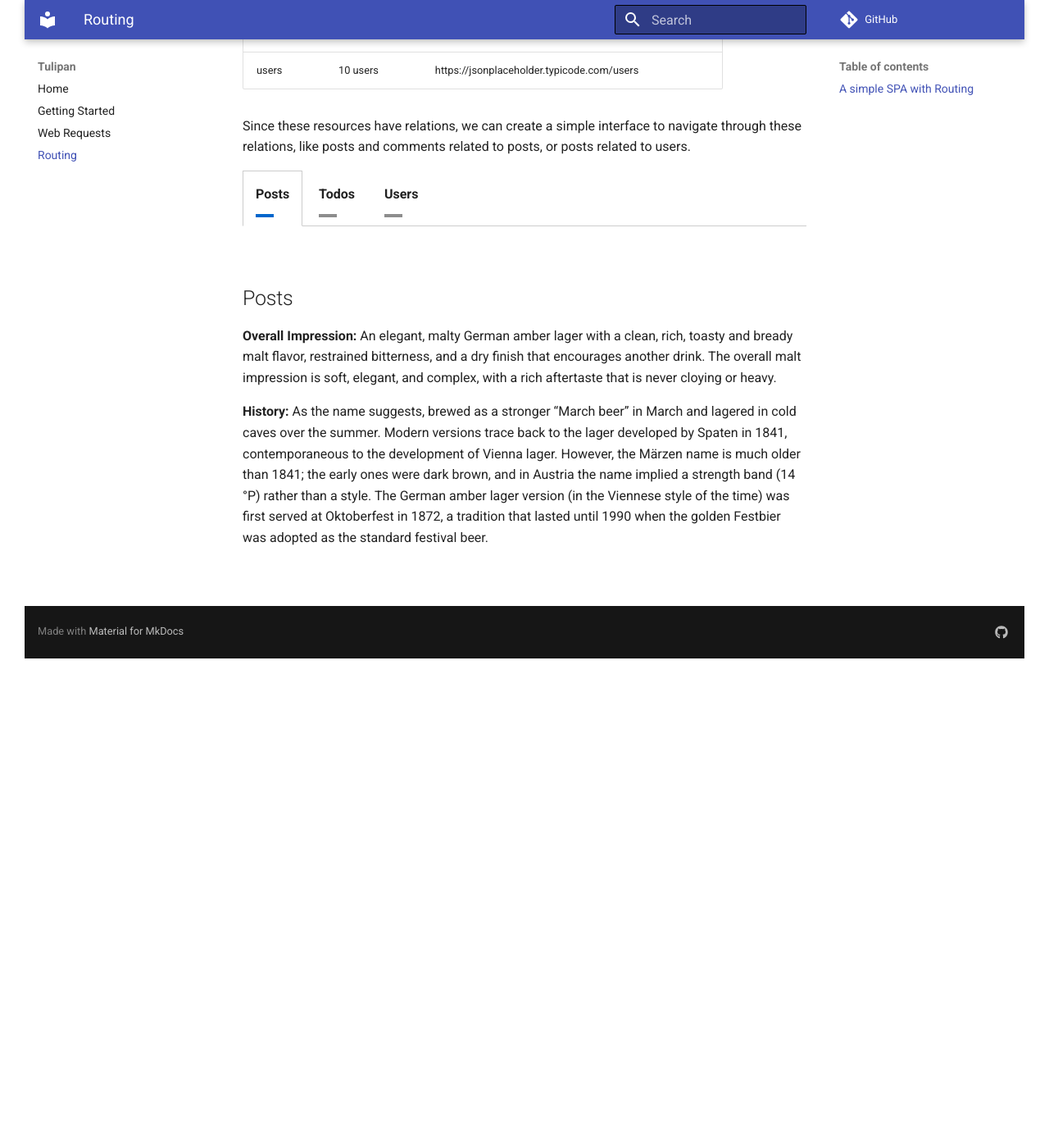
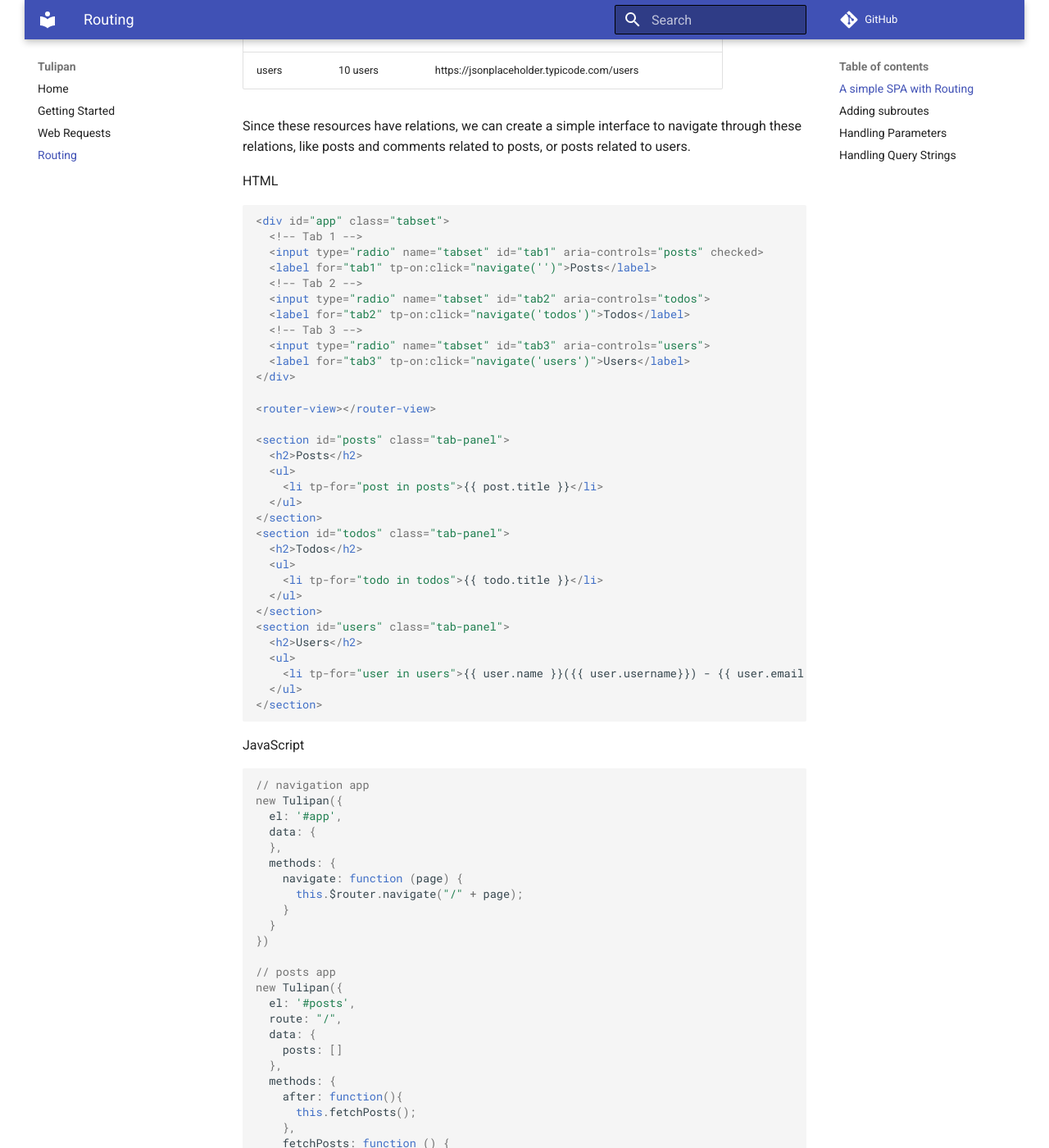
Before and after one commit to carrasquel/tulipan-documentation, an MkDocs documentation site: the page built from docs/routing.md, in a window 1280 px wide and 1400 px high, scrolled down 698 px. Shown: the whole window at 82% size. Built offline with MkDocs 1.6.1 and Material for MkDocs 9.7.7, drawn with Linux system fonts in a browser that asks for light colours; comment, search, counter and statistics services are not loaded; before the commit the page ends 1531 px from its top, so only the background shows below that; some of the changed text lies outside the part shown.

Commit message:
Routing guide with subroutes2

````diff
--- a/docs/javascripts/demo.js
+++ b/docs/javascripts/demo.js
@@ -78,8 +78,187 @@ new Tulipan({
   }
 })
 
-// materialize
+new Tulipan({
+  el: '#demo6-app',
+  data: {
+  },
+  methods: {
+    navigate: function (page) {
+      this.$router.navigate("/" + page);
+    }
+  }
+})
 
-$(document).ready(function(){
-  $('.tabs').tabs();
-});
+new Tulipan({
+  el: '#posts',
+  route: "/",
+  data: {
+    posts: []
+  },
+  methods: {
+    after: function(){
+      this.fetchPosts();
+    },
+    fetchPosts: function () {
+      this.$http.get('https://jsonplaceholder.typicode.com/posts')
+        .then(function (res){
+          this.$set("posts", res.data.slice(0, 20));
+        }, function(err){
+          console.log(err);
+        })
+    }
+  }
+})
+
+new Tulipan({
+  el: '#todos',
+  route: "/todos",
+  data: {
+    todos: []
+  },
+  methods: {
+    after: function(){
+      this.fetchTodos();
+    },
+    fetchTodos: function () {
+      this.$http.get('https://jsonplaceholder.typicode.com/todos')
+        .then(function (res){
+          this.$set("todos", res.data.slice(0, 20));
+        }, function(err){
+          console.log(err);
+        })
+    }
+  }
+})
+
+new Tulipan({
+  el: '#users',
+  route: "/users",
+  data: {
+    users: []
+  },
+  methods: {
+    after: function(){
+      this.fetchUsers();
+    },
+    fetchUsers: function () {
+      this.$http.get('https://jsonplaceholder.typicode.com/users')
+        .then(function (res){
+          this.$set("users", res.data);
+        }, function(err){
+          console.log(err);
+        })
+    }
+  }
+})
+
+new Tulipan({
+  el: '#demo7-app',
+  data: {
+  },
+  methods: {
+    navigate: function (page) {
+      this.$router.navigate("/" + page);
+    }
+  }
+})
+
+new Tulipan({
+  el: '#posts2',
+  route: {
+    main: "#demo7-app",
+    route: "/posts2"
+  },
+  data: {
+    posts: []
+  },
+  methods: {
+    after: function(){
+      this.fetchPosts();
+    },
+    fetchPosts: function () {
+      this.$http.get('https://jsonplaceholder.typicode.com/posts')
+        .then(function (res){
+          this.$set("posts", res.data.slice(0, 20));
+        }, function(err){
+          console.log(err);
+        })
+    },
+    viewPost(index){
+      this.$router.navigate("/posts/" + index);
+    }
+  }
+})
+
+new Tulipan({
+  el: '#todos2',
+  route: {
+    main: "#demo7-app",
+    route: "/todos2"
+  },
+  data: {
+    todos: []
+  },
+  methods: {
+    after: function(){
+      this.fetchTodos();
+    },
+    fetchTodos: function () {
+      this.$http.get('https://jsonplaceholder.typicode.com/todos')
+        .then(function (res){
+          this.$set("todos", res.data.slice(0, 20));
+        }, function(err){
+          console.log(err);
+        })
+    }
+  }
+})
+
+new Tulipan({
+  el: '#users2',
+  route: {
+    main: "#demo7-app",
+    route: "/users2"
+  },
+  data: {
+    users: []
+  },
+  methods: {
+    after: function(){
+      this.fetchUsers();
+    },
+    fetchUsers: function () {
+      this.$http.get('https://jsonplaceholder.typicode.com/users')
+        .then(function (res){
+          this.$set("users", res.data);
+        }, function(err){
+          console.log(err);
+        })
+    }
+  }
+})
+
+new Tulipan({
+  el: '#post-detail',
+  route: {
+    main: "#demo7-app",
+    route: "/posts/:postId"
+  },
+  data: {
+    post: {}
+  },
+  methods: {
+    after: function(params){
+      var postId = params.postId;
+      this.fetchPost(postId);
+    },
+    fetchPost: function (postId) {
+      this.$http.get('https://jsonplaceholder.typicode.com/posts/' + postId)
+        .then(function (res){
+          this.$set("post", res.data);
+        }, function(err){
+          console.log(err);
+        })
+    }
+  }
+})
--- a/docs/routing.md
+++ b/docs/routing.md
@@ -2,7 +2,7 @@
 
 Another important feature in Single Page Application development is routing, this client-side routing allows users to navigate through our application where no full page reload will happend, this way you can use *$http* service to fetch partial information from the server, you can also use history buttons without full page reload.
 
-The routing configuration is done in the istance configuration object, but the navigation is done through the *navigate* service.
+The routing configuration is done in the istance configuration object, but the navigation is done through the *$router.navigate* service.
 
 ## A simple SPA with Routing
 
@@ -19,33 +19,296 @@ We will use the following resources from JSONPlaceholder.
 
 Since these resources have relations, we can create a simple interface to navigate through these relations, like posts and comments related to posts, or posts related to users.
 
-<div class="tabset">
+HTML
+
+```html
+<div id="app" class="tabset">
   <!-- Tab 1 -->
   <input type="radio" name="tabset" id="tab1" aria-controls="posts" checked>
-  <label for="tab1">Posts</label>
+  <label for="tab1" tp-on:click="navigate('')">Posts</label>
   <!-- Tab 2 -->
   <input type="radio" name="tabset" id="tab2" aria-controls="todos">
-  <label for="tab2">Todos</label>
+  <label for="tab2" tp-on:click="navigate('todos')">Todos</label>
   <!-- Tab 3 -->
   <input type="radio" name="tabset" id="tab3" aria-controls="users">
-  <label for="tab3">Users</label>
+  <label for="tab3" tp-on:click="navigate('users')">Users</label>
+</div>
 
-  <div class="tab-panels">
-    <section id="posts" class="tab-panel">
-      <h2>Posts</h2>
-      <p><strong>Overall Impression:</strong> An elegant, malty German amber lager with a clean, rich, toasty and bready malt flavor, restrained bitterness, and a dry finish that encourages another drink. The overall malt impression is soft, elegant, and complex, with a rich aftertaste that is never cloying or heavy.</p>
-      <p><strong>History:</strong> As the name suggests, brewed as a stronger “March beer” in March and lagered in cold caves over the summer. Modern versions trace back to the lager developed by Spaten in 1841, contemporaneous to the development of Vienna lager. However, the Märzen name is much older than 1841; the early ones were dark brown, and in Austria the name implied a strength band (14 °P) rather than a style. The German amber lager version (in the Viennese style of the time) was first served at Oktoberfest in 1872, a tradition that lasted until 1990 when the golden Festbier was adopted as the standard festival beer.</p>
-    </section>
-    <section id="todos" class="tab-panel">
-      <h2>Todos</h2>
-      <p><strong>Overall Impression:</strong>  An elegant, malty German amber lager with a balanced, complementary beechwood smoke character. Toasty-rich malt in aroma and flavor, restrained bitterness, low to high smoke flavor, clean fermentation profile, and an attenuated finish are characteristic.</p>
-      <p><strong>History:</strong> A historical specialty of the city of Bamberg, in the Franconian region of Bavaria in Germany. Beechwood-smoked malt is used to make a Märzen-style amber lager. The smoke character of the malt varies by maltster; some breweries produce their own smoked malt (rauchmalz).</p>
-    </section>
-    <section id="users" class="tab-panel">
-      <h2>Users</h2>
-      <p><strong>Overall Impression:</strong> A dark, strong, malty German lager beer that emphasizes the malty-rich and somewhat toasty qualities of continental malts without being sweet in the finish.</p>
-      <p><strong>History:</strong> Originated in the Northern German city of Einbeck, which was a brewing center and popular exporter in the days of the Hanseatic League (14th to 17th century). Recreated in Munich starting in the 17th century. The name “bock” is based on a corruption of the name “Einbeck” in the Bavarian dialect, and was thus only used after the beer came to Munich. “Bock” also means “Ram” in German, and is often used in logos and advertisements.</p>
-    </section>
+<router-view></router-view>
+
+<section id="posts" class="tab-panel">
+  <h2>Posts</h2>
+  <ul>
+    <li tp-for="post in posts">{{ post.title }}</li>
+  </ul>
+</section>
+<section id="todos" class="tab-panel">
+  <h2>Todos</h2>
+  <ul>
+    <li tp-for="todo in todos">{{ todo.title }}</li>
+  </ul>
+</section>
+<section id="users" class="tab-panel">
+  <h2>Users</h2>
+  <ul>
+    <li tp-for="user in users">{{ user.name }}({{ user.username}}) - {{ user.email }}</li>
+  </ul>
+</section>
+```
+
+JavaScript
+```javascript
+// navigation app
+new Tulipan({
+  el: '#app',
+  data: {
+  },
+  methods: {
+    navigate: function (page) {
+      this.$router.navigate("/" + page);
+    }
+  }
+})
+
+// posts app
+new Tulipan({
+  el: '#posts',
+  route: "/",
+  data: {
+    posts: []
+  },
+  methods: {
+    after: function(){
+      this.fetchPosts();
+    },
+    fetchPosts: function () {
+      this.$http.get('https://jsonplaceholder.typicode.com/posts')
+        .then(function (res){
+          this.$set("posts", res.data);
+        }, function(err){
+          console.log(err);
+        })
+    }
+  }
+})
+
+// todos app
+new Tulipan({
+  el: '#todos',
+  route: "/todos",
+  data: {
+    todos: []
+  },
+  methods: {
+    after: function(){
+      this.fetchTodos();
+    },
+    fetchTodos: function () {
+      this.$http.get('https://jsonplaceholder.typicode.com/todos')
+        .then(function (res){
+          this.$set("todos", res.data);
+        }, function(err){
+          console.log(err);
+        })
+    }
+  }
+})
+
+// users app
+new Tulipan({
+  el: '#users',
+  route: "/users",
+  data: {
+    users: []
+  },
+  methods: {
+    after: function(){
+      this.fetchUsers();
+    },
+    fetchUsers: function () {
+      this.$http.get('https://jsonplaceholder.typicode.com/users')
+        .then(function (res){
+          this.$set("users", res.data);
+        }, function(err){
+          console.log(err);
+        })
+    }
+  }
+})
+```
+
+Which will render
+
+<div class="demo">
+  <div id="demo6-app" class="tabset">
+    <!-- Tab 1 -->
+    <input type="radio" name="tabset" id="tab1" aria-controls="posts" checked>
+    <label for="tab1" tp-on:click="navigate('')">Posts</label>
+    <!-- Tab 2 -->
+    <input type="radio" name="tabset" id="tab2" aria-controls="todos">
+    <label for="tab2" tp-on:click="navigate('todos')">Todos</label>
+    <!-- Tab 3 -->
+    <input type="radio" name="tabset" id="tab3" aria-controls="users">
+    <label for="tab3" tp-on:click="navigate('users')">Users</label>
   </div>
 
+  <router-view></router-view>
+
+  <section id="posts" class="tab-panel">
+      <h2>Posts</h2>
+      <ul>
+        <li tp-for="post in posts">{{ post.title }}</li>
+      </ul>
+  </section>
+  <section id="todos" class="tab-panel">
+    <h2>Todos</h2>
+    <ul>
+      <li tp-for="todo in todos">{{ todo.title }}</li>
+    </ul>
+  </section>
+  <section id="users" class="tab-panel">
+    <h2>Users</h2>
+    <ul>
+      <li tp-for="user in users">{{ user.name }}({{ user.username}}) - {{ user.email }}</li>
+    </ul>
+  </section>
 </div>
+
+## Adding subroutes
+
+Each resource display a list of elements in which each element has its own detailed data and information. The idea now is to display a post body a its comments.
+
+Let's add a new section to show post details
+
+HTML
+```html
+<section id="post-detail" class="tab-panel">
+  <h2>Post</h2>
+  <b>{{ post.title }}</b>
+  <p>{{ post.body }}</p>
+</section>
+```
+
+Let's create a new Tulipan instance to handle this template
+
+JavaScript
+```javascript
+new Tulipan({
+  el: '#post-detail',
+  route: "/posts/:postId"
+  data: {
+    post: {}
+  },
+  methods: {
+    after: function(params){
+      var postId = params.postId;
+      this.fetchPost(postId);
+    },
+    fetchPost: function (postId) {
+      this.$http.get('https://jsonplaceholder.typicode.com/posts/' + postId)
+        .then(function (res){
+          this.$set("post", res.data);
+        }, function(err){
+          console.log(err);
+        })
+    }
+  }
+})
+```
+
+Let's add a link to navigate to each post
+
+
+HTML
+```html
+<section id="posts" class="tab-panel">
+  <h2>Posts</h2>
+  <ul>
+    <li tp-for="post in posts">
+    {{ post.title }}
+    <a href="javascript:void(0)" tp-on:click="viewPost(post.id)">View</a>
+    </li>
+  </ul>
+</section>
+```
+
+and a fix to the posts JavaScript application in order to navigate on click.
+
+JavaScript
+```javascript
+
+new Tulipan({
+  el: '#posts',
+  route: "/"
+  data: {
+    posts: []
+  },
+  methods: {
+    after: function(){
+      this.fetchPosts();
+    },
+    fetchPosts: function () {
+      this.$http.get('https://jsonplaceholder.typicode.com/posts')
+        .then(function (res){
+          this.$set("posts", res.data.slice(0, 20));
+        }, function(err){
+          console.log(err);
+        })
+    },
+    viewPost(index){
+      this.$router.navigate("/posts/" + index);
+    }
+  }
+})
+```
+
+All these will render the following.
+
+<div class="demo">
+  <div id="demo7-app">
+    <div class="tabset">
+      <!-- Tab 1 -->
+      <input type="radio" name="tabset" id="tab4" aria-controls="posts2" checked>
+      <label for="tab4" tp-on:click="navigate('posts2')">Posts</label>
+      <!-- Tab 2 -->
+      <input type="radio" name="tabset" id="tab5" aria-controls="todos2">
+      <label for="tab5" tp-on:click="navigate('todos2')">Todos</label>
+      <!-- Tab 3 -->
+      <input type="radio" name="tabset" id="tab6" aria-controls="users2">
+      <label for="tab6" tp-on:click="navigate('users2')">Users</label>
+    </div>
+
+    <router-view></router-view>
+  </div>
+
+  <section id="posts2" class="tab-panel">
+      <h2>Posts</h2>
+      <ul>
+        <li tp-for="post in posts">
+        {{ post.title }}
+        <a href="javascript:void(0)" tp-on:click="viewPost(post.id)">View</a>
+        </li>
+      </ul>
+  </section>
+  <section id="todos2" class="tab-panel">
+    <h2>Todos</h2>
+    <ul>
+      <li tp-for="todo in todos">{{ todo.title }}</li>
+    </ul>
+  </section>
+  <section id="users2" class="tab-panel">
+    <h2>Users</h2>
+    <ul>
+      <li tp-for="user in users">{{ user.name }}({{ user.username}}) - {{ user.email }}</li>
+    </ul>
+  </section>
+  <section id="post-detail" class="tab-panel">
+    <h2>Post</h2>
+    <b>{{ post.title }}</b>
+    <p>{{ post.body }}</p>
+  </section>
+</div>
+
+## Handling Parameters
+
+## Handling Query Strings
````
